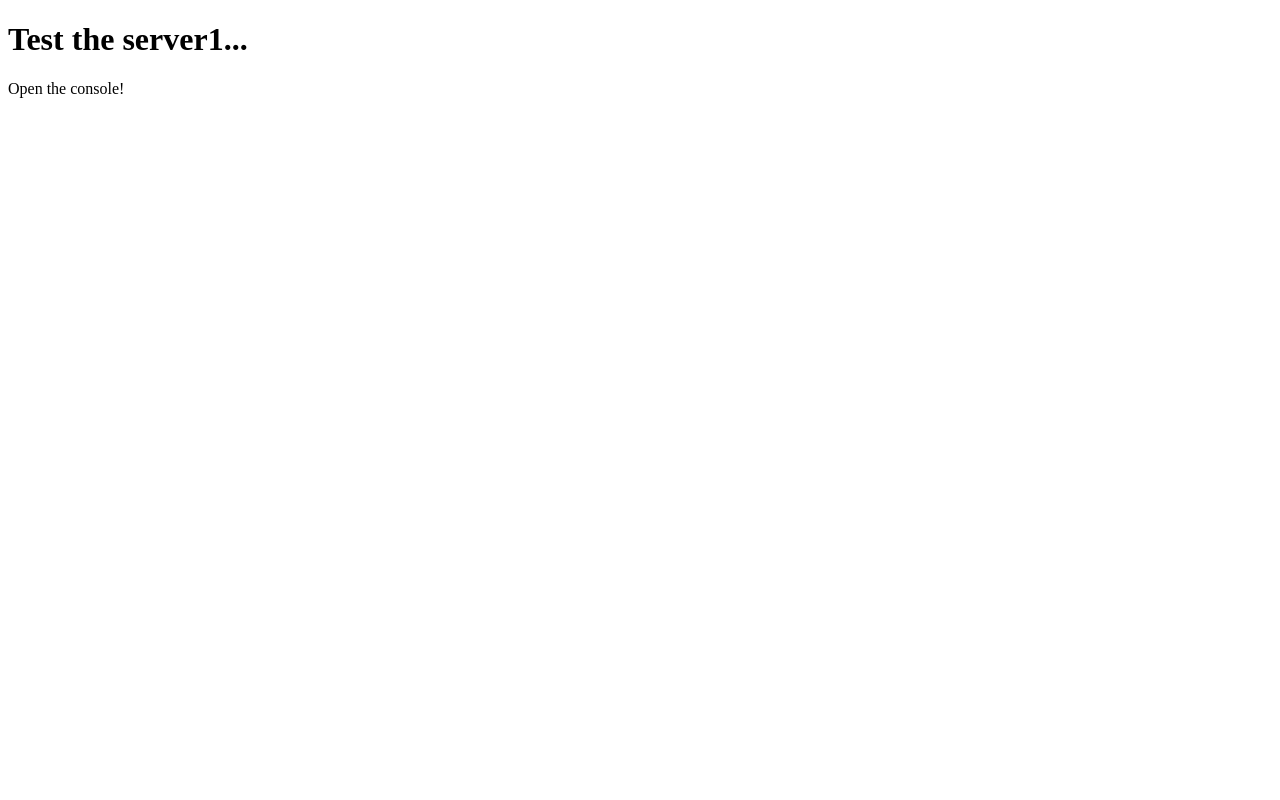
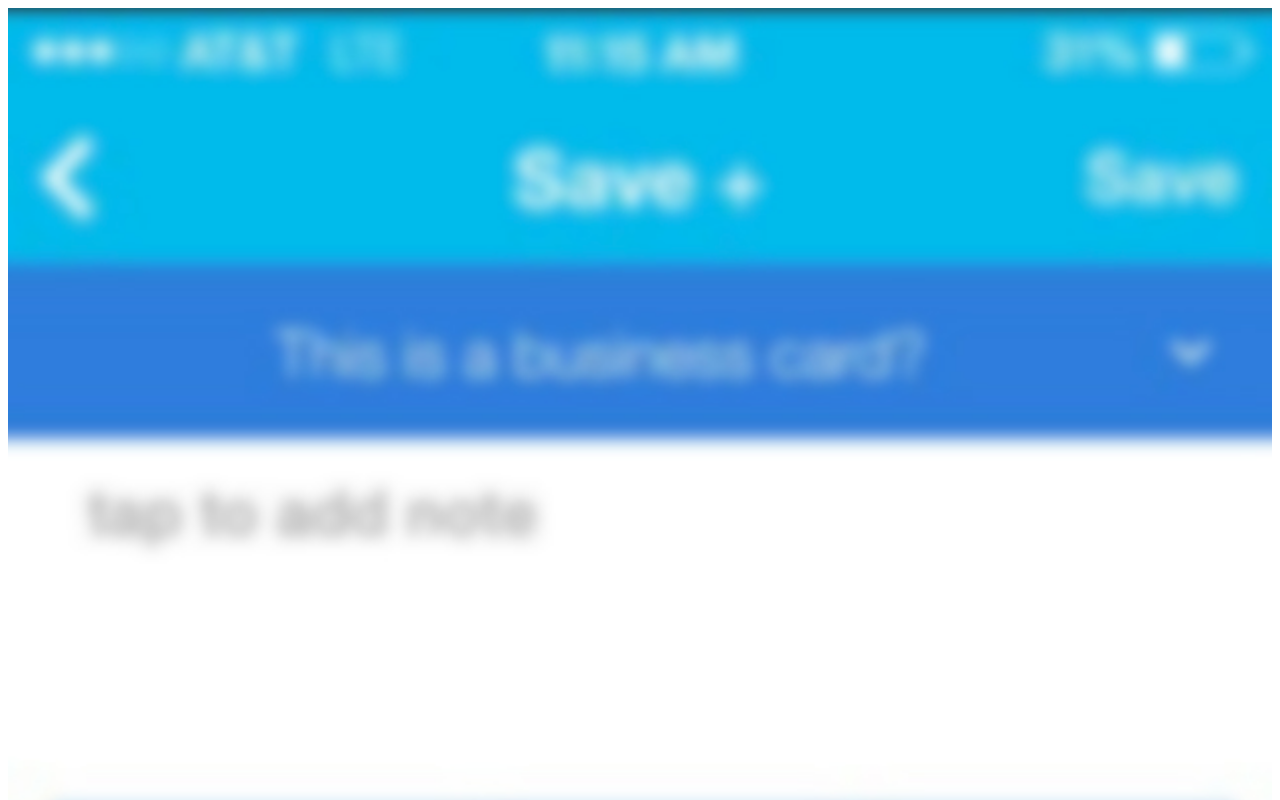
Before and after one commit to mikekrell/logger, a website: page public/index.html in a window 1280 px wide. Shown: the top 800 px of the page. Drawn offline with Linux system fonts and the light colour scheme.

Commit message:
added images

```diff
--- a/public/index.html
+++ b/public/index.html
@@ -4,7 +4,6 @@
 
 </head>
 <body>
-  <h1>Test the server1...</h1>
-  <p>Open the console!</p>
+    <img src="images/screenshot.jpg" width='100%' height="100%"/>
 </body>
 </html>
```
Also changed, not shown: public/images/screenshot.jpg (added).
